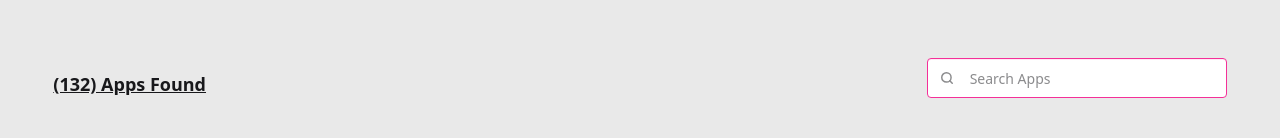
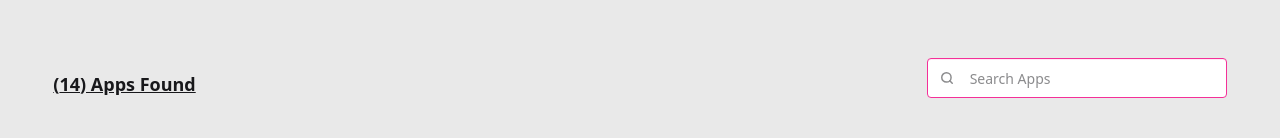
Before and after one commit to ItsJihad/Apps-For-Designers, a React (Vite) app: page /apps in a window 1280 px wide. Shown: the part 255-393 px from the top of the page. Built offline with nearby package versions, Linux system fonts and the light colour scheme.

Commit message:
fixed some minor bugs

```diff
--- a/src/pages/Allapps/Allapps.jsx
+++ b/src/pages/Allapps/Allapps.jsx
@@ -29,7 +29,7 @@ function Allapps() {
       </div>
 
       <div className="w-11/12 mx-auto flex flex-col-reverse lg:flex-row gap-5 items-start justify-between lg:items-end mt-10 sticky">
-        <h2 className="text-lg underline font-bold">(132) Apps Found</h2>
+        <h2 className="text-lg underline font-bold">({appdata.length}) Apps Found</h2>
         <div>
           <label className="input max-w-[300px] w-[300px] input-secondary flex items-center">
             <svg
```
Also changed, not shown: src/pages/SpecificApps/AppDetails.jsx (+8 -12 lines).
